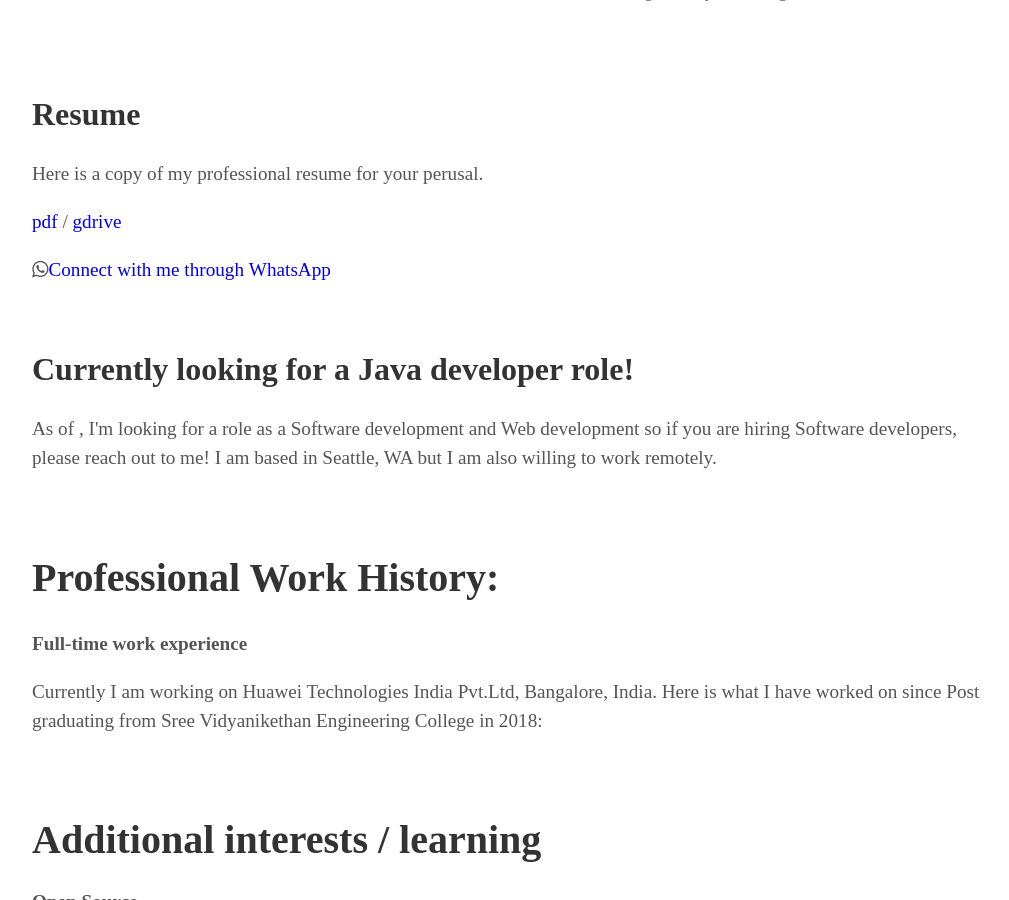
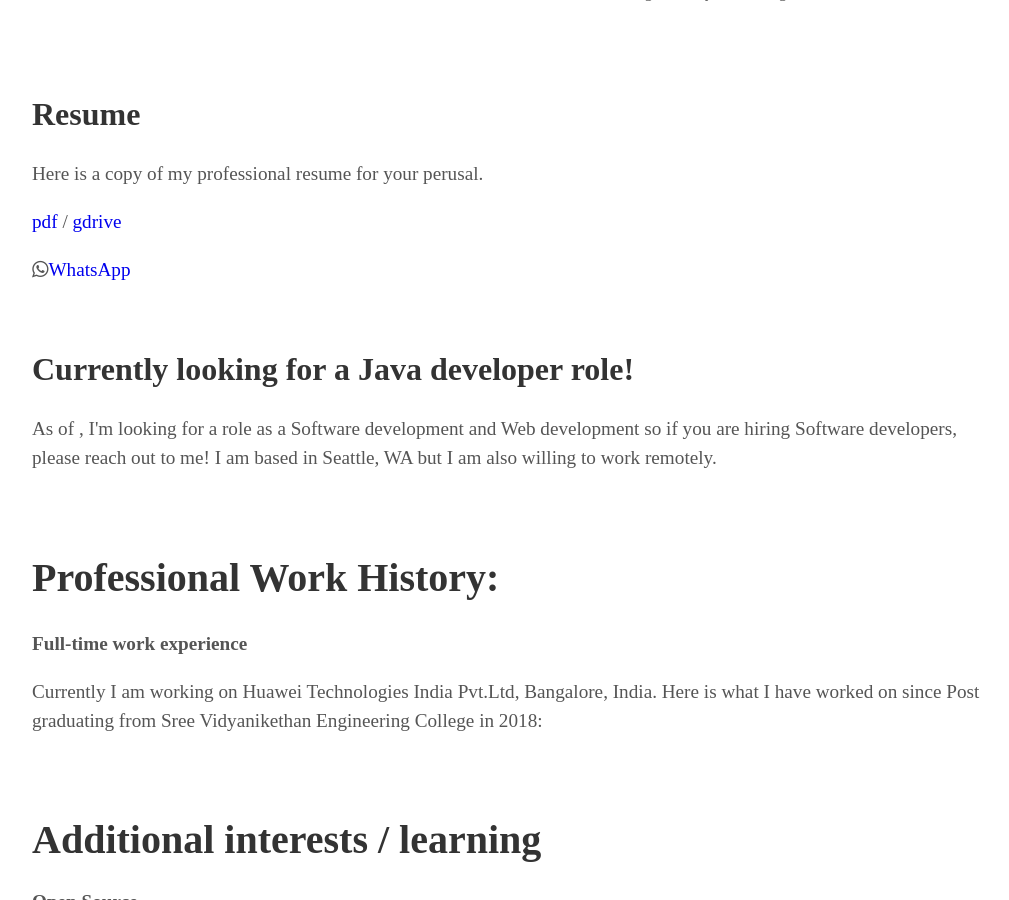
Before and after one commit to praveenspk/praveenspk.github.io, a Jekyll site: the page built from index.html, in a window 1280 px wide and 900 px high, scrolled down 2637 px. Shown: the whole window, without its empty margins (128-1137 px from the left). Built offline with Jekyll 4.4.1, drawn with Linux system fonts in a browser that asks for light colours; some web fonts are replaced.

Commit message:
Update about.html

```diff
--- a/_includes/about.html
+++ b/_includes/about.html
@@ -39,7 +39,7 @@
   <div>
       <p>Here is a copy of my professional resume for your perusal.</p>
       <p><a href="assets/pdf/resume.pdf">pdf</a> / <a href="https://drive.google.com/file/d/1QaLWlv1ksmcIi2QWII1zMEKt5SC4ZQ3T/view?usp=sharing">gdrive</a></p>
-    <p><span class="whatsapp"> <i class="fa fa-whatsapp"><a aria-label="My WhatsApp" target="_blank" href="https://wa.me/919490137902/?text=Hello">Connect with me through WhatsApp</a></i>
+    <p><span class="whatsapp"> <i class="fa fa-whatsapp"><a aria-label="My WhatsApp" target="_blank" href="https://wa.me/919490137902/?text=Hello">WhatsApp</a></i>
    </p>
   </div>
 
```
